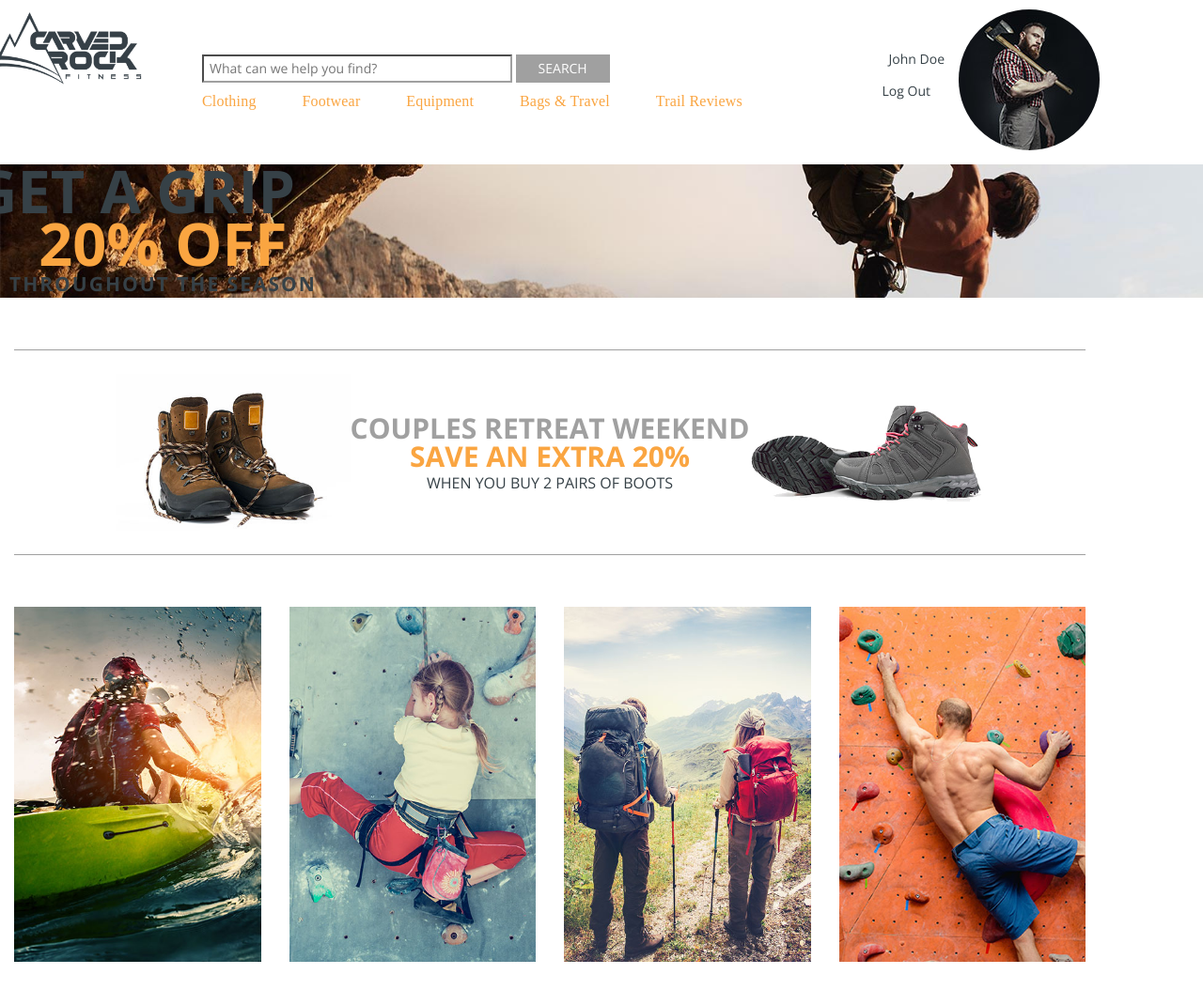
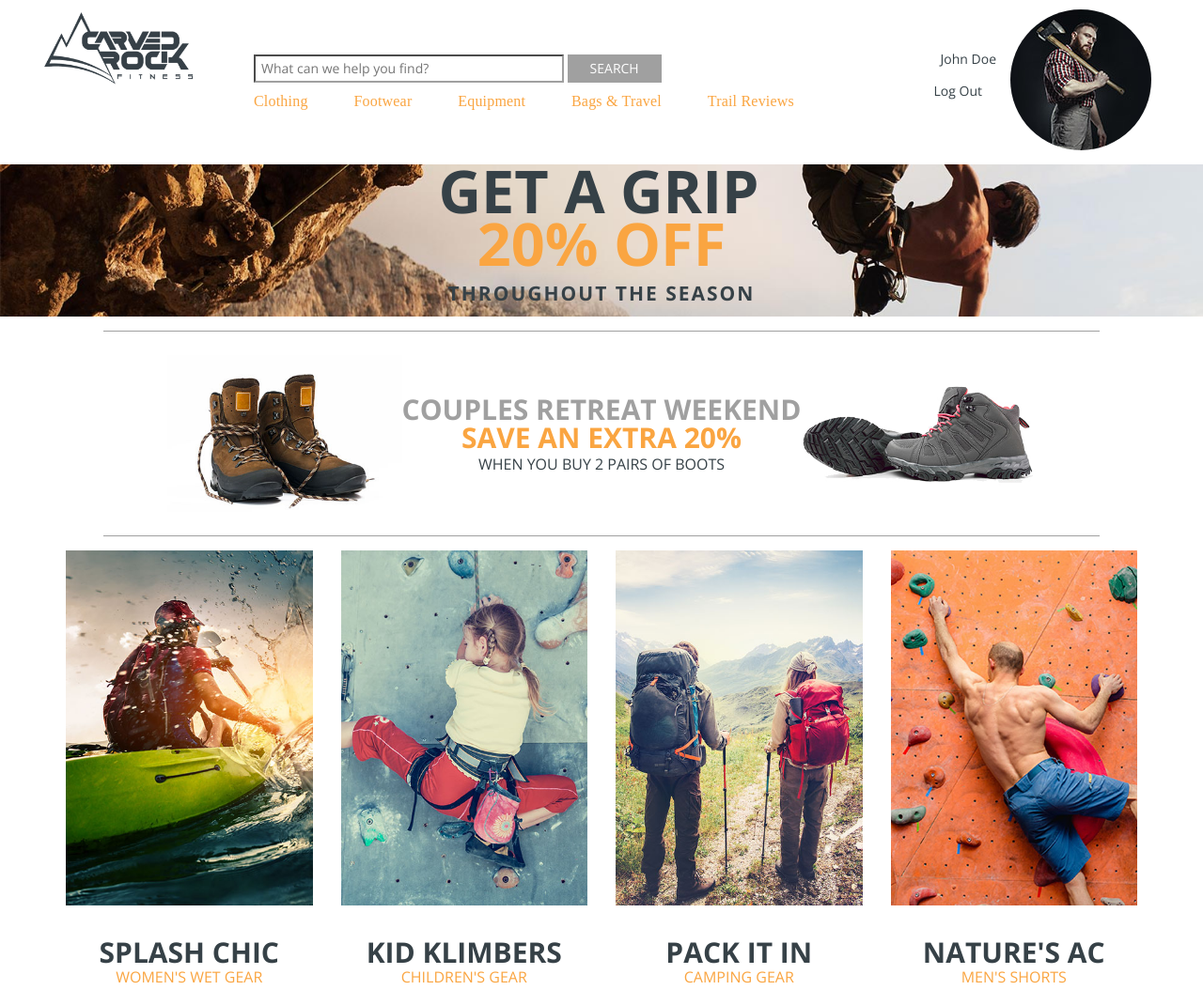
Before and after one commit to alynecs/LandingPage-Carved-Rock-Fitness, a website: page index.html in a window 1280 px wide. Shown: the top 1054 px of the page at 94% size. Drawn offline with nearby package versions, Linux system fonts and the light colour scheme.

Commit message:
.container fixed

```diff
--- a/css/main.css
+++ b/css/main.css
@@ -8,7 +8,7 @@ nav { padding: 10px 0; }
 h1, h2, h3, h4, h5, h6 { margin: 0; }
 /***************************************/
 .container {
-    margin: auto 0 auto 0;
+    margin: 0 auto;
     max-width: 1170px;
 }
 section {
@@ -131,26 +131,26 @@ section {
     background-position: center;
     text-transform: uppercase;
 }
-.hero div h1 {
+.hero h1 {
     position: relative;
-    left: -30px;
+    left: -3px;
 }
-.hero div h2 {
+.hero h2 {
     color: #faa541;
 }
-.hero div h1, h2 {
+.hero h1, h2 {
     font-size: 63px;
     font-weight: 700;
     line-height: 0.9;
 }
-.hero div p {
+.hero p {
     letter-spacing: 2px;
     font-weight: 700;
     font-size: 21px;
-    margin: 0 10px 0;
+    margin: 10px 0;
 }
 .banner {
-    margin: 55px 15px;
+    margin: 15px 55px;
     width: 100%;
     border-top: 1px solid #a0a0a0;
     border-bottom: 1px solid #a0a0a0;
```
Also changed, not shown: index.html (+0 -1 lines).
